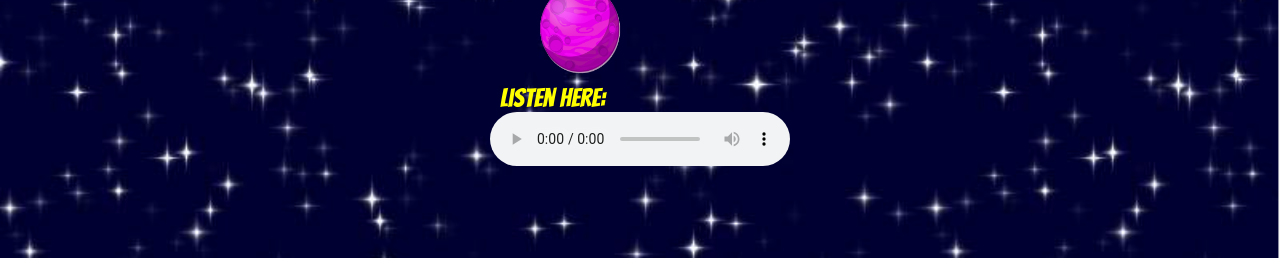
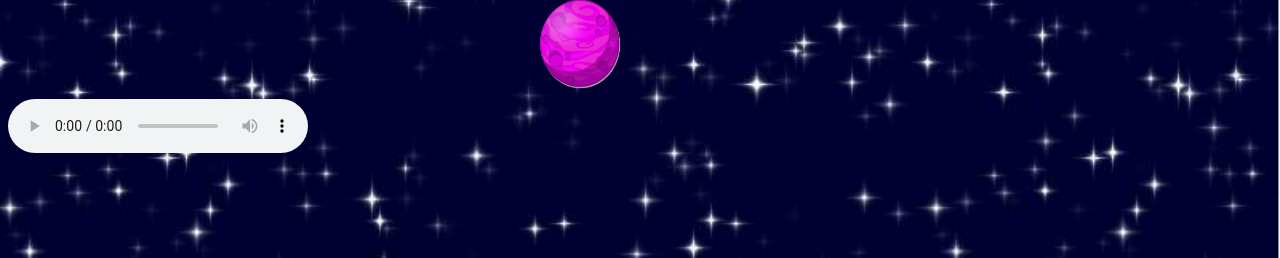
Before and after one commit to haggisbreakfast/be-afraid, a plain HTML site: page index.html in a window 1280 px wide. Shown: the part 558-816 px from the top of the page. Drawn offline with Linux system fonts and the light colour scheme.

Commit message:
repositions audio control

```diff
--- a/index.html
+++ b/index.html
@@ -56,7 +56,6 @@
       </div>
     </div>
     <div class="audio">
-      <h2>Listen Here:</h2>
     <audio autoplay controls>
       <source src="auto-worry.mp3" type="audio/mp3" />
       This text displays if the audio tag isn't supported.
--- a/src/stylesheets/styles.scss
+++ b/src/stylesheets/styles.scss
@@ -71,3 +71,8 @@ img {
 .email {
   margin-left: -120px;
 }
+.audio {
+  width: 100%;
+  display: flex;
+  justify-content: flex-start;
+}
```
Also changed, not shown: src/styles/index.css, 1 other file.
